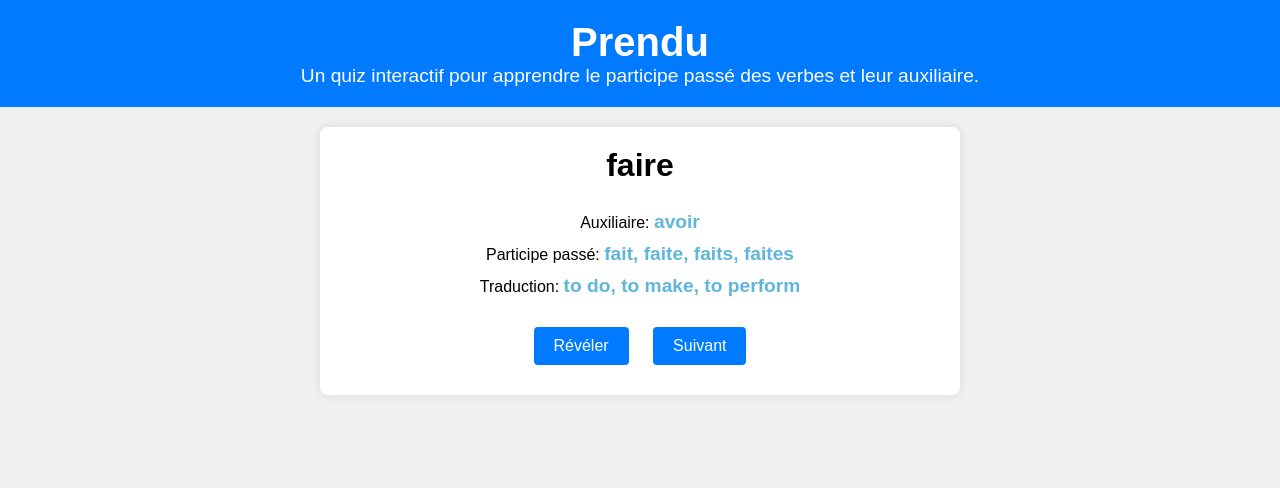
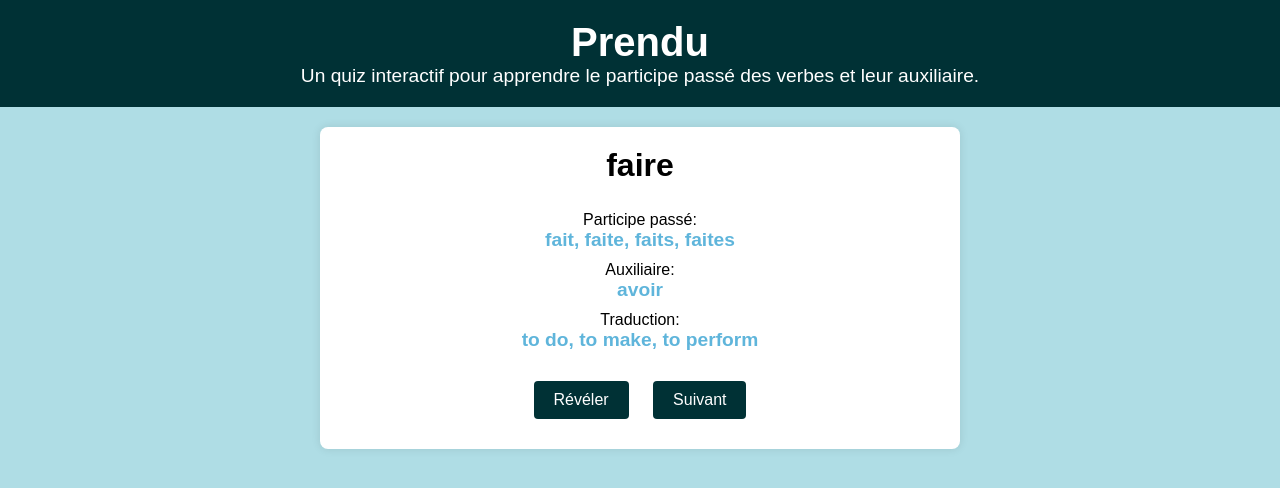
Before and after one commit to alix-tz/prendu, a plain HTML site: page index.html in a window 1280 px wide. Both pictures are taken after a click on the button "Révéler". Drawn offline with Linux system fonts and the light colour scheme.

Commit message:
changing the style

```diff
--- a/index.html
+++ b/index.html
@@ -30,9 +30,10 @@
         <h2 id="verbTitle">Verbe à deviner</h2>
         <div class="quiz-details" id="quizDetails">
             <ul>
-                <li>Auxiliaire: <span id="auxiliaire"></span></li>
-                <li>Participe passé: <span id="participe"></span></li>
-                <li>Traduction: <span id="traduction"></span></li>
+                <li>Participe passé: <br/><span id="participe"></span></li>
+                <li>Auxiliaire: <br/><span id="auxiliaire"></span></li>
+                <li></li>
+                <li>Traduction: <br/><span id="traduction"></span></li>
             </ul>
         </div>
         <div class="quiz-buttons">
--- a/styles.css
+++ b/styles.css
@@ -2,10 +2,10 @@ body {
     font-family: Arial, sans-serif;
     margin: 0;
     padding: 0;
-    background-color: #f0f0f0;
+    background-color: #AFDDE5;
 }
 .header {
-    background-color: #007bff;
+    background-color: #003135;
     color: #fff;
     text-align: center;
     padding: 20px 0;
@@ -56,12 +56,12 @@ body {
     padding: 10px 20px;
     font-size: 1rem;
     border: none;
-    background-color: #007bff;
+    background-color: #003135;
     color: #fff;
     cursor: pointer;
     border-radius: 4px;
     transition: background-color 0.3s ease;
 }
 .quiz-buttons button:hover {
-    background-color: #0056b3;
+    background-color: #024950;
 }
```
